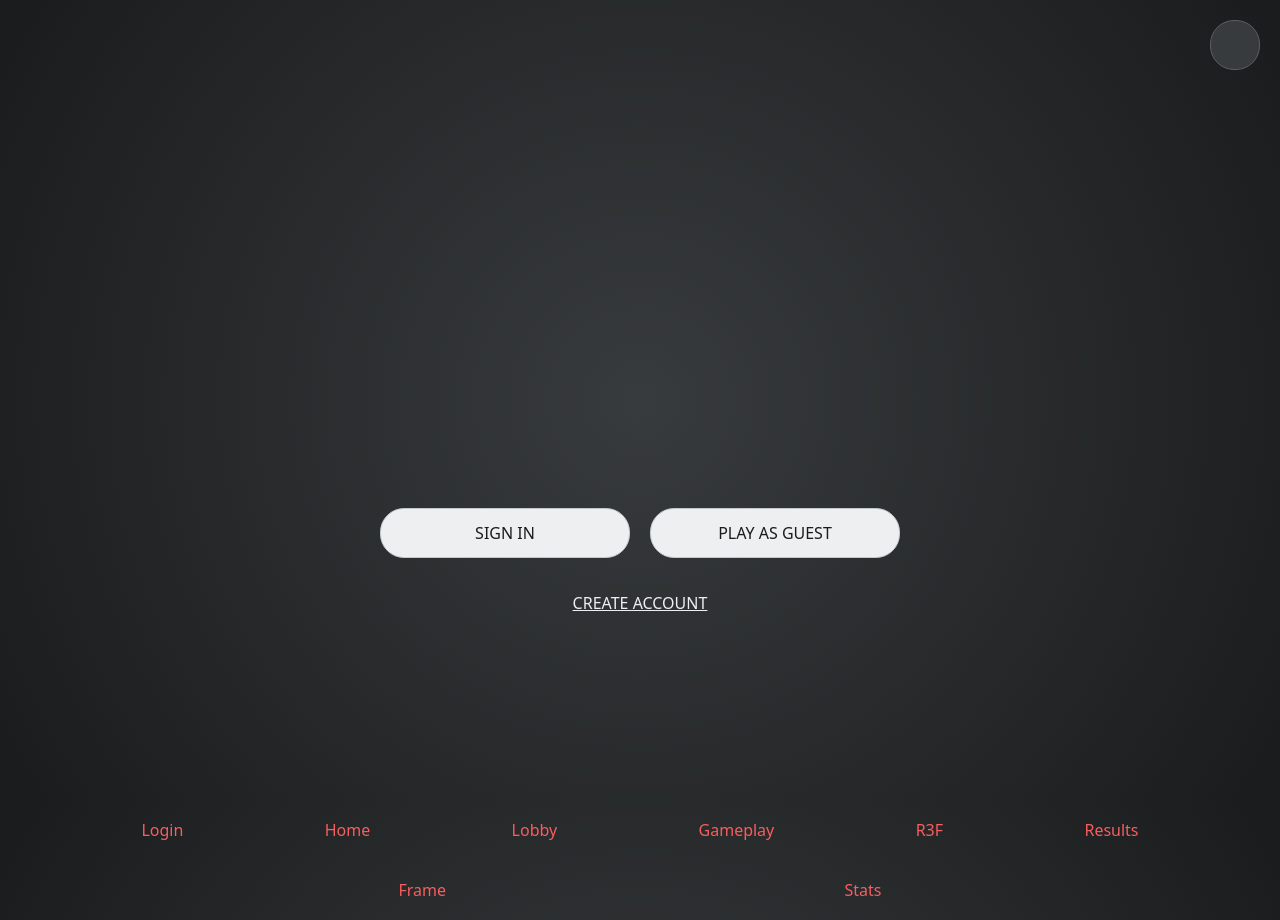
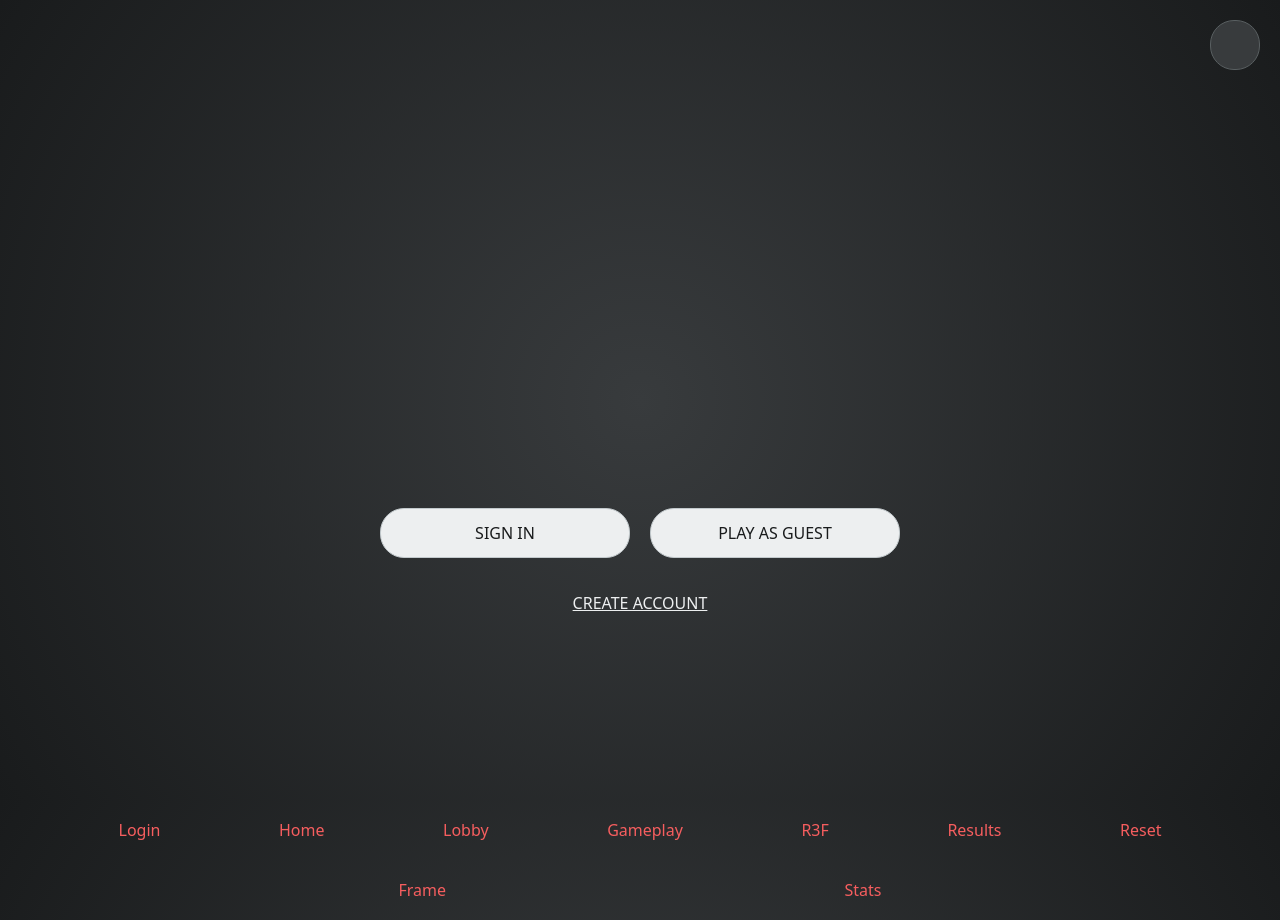
Before and after one commit to MSLKW/42-transcendence, a React (Vite) app: page / in a window 1280 px wide. Built offline with nearby package versions, Linux system fonts and the light colour scheme.

Commit message:
feat: added reset game option in dev panel

```diff
--- a/src/Dev.tsx
+++ b/src/Dev.tsx
@@ -3,6 +3,7 @@ import { useDevStore } from './store/useDevStore';
 
 export default function Dev() {
 	const setScene = useGameStore((state) => state.setScene);
+	const resetGame = useGameStore((state) => state.resetGame);
 	const showFrame = useDevStore((state) => state.setShowFrame);
 	const showStats = useDevStore((state) => state.setShowStats);
 
@@ -15,6 +16,7 @@ export default function Dev() {
 				<li><button type="button" onClick={() => setScene('GAMEPLAY')}>Gameplay</button></li>
 				<li><button type="button" onClick={() => setScene('R3F')}>R3F</button></li>
 				<li><button type="button" onClick={() => setScene('RESULTS')}>Results</button></li>
+				<li><button type="button" onClick={() => resetGame()}>Reset</button></li>
 			</ul>
 			<ul className="ul-dev">
 				<li><button type="button" onClick={showFrame}>Frame</button></li>
```
